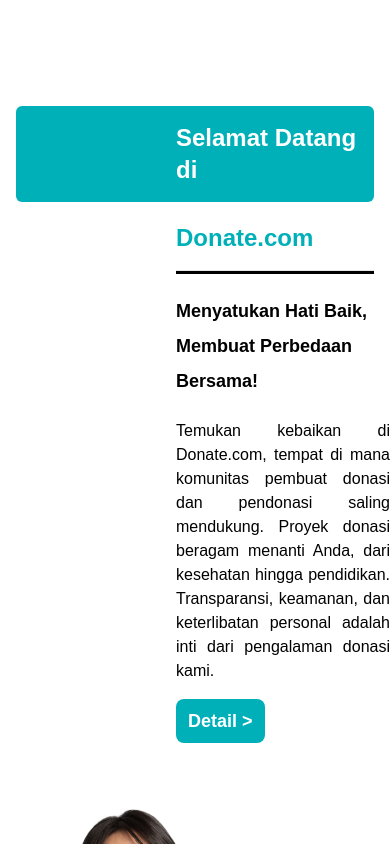
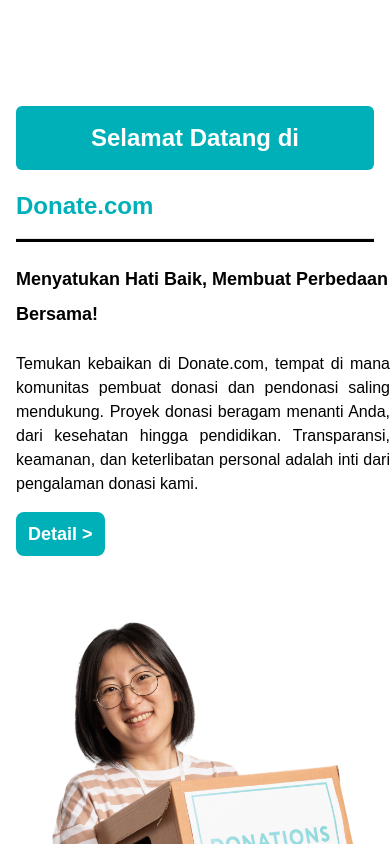
Before and after one commit to Capstone-Project-DonateCom/Donate.com-Projects, a React (Create React App) app in the folder front-end/: page / in a window 390 px wide. Shown: the part 960-1804 px from the top of the page. Built offline with nearby package versions, Linux system fonts and the light colour scheme.

Commit message:
Respinsive Done

```diff
--- a/front-end/src/containers/Donates.js
+++ b/front-end/src/containers/Donates.js
@@ -68,9 +68,9 @@
   };
 
   return (
-    <div>
+    <div className="min-w-[375px]">
       {/* Hero */}
-      <div className="flex flex-col md:flex-row items-center justify-center mt-32 ml-11 mr-6 space-y-8 md:space-y-0 md:space-x-8 min-w-[375px]">
+      <div className="flex flex-col md:flex-row items-center justify-center mt-32 ml- mr- space-y-8 md:space-y-0 md:space-x-8 min-w-[375px]">
         <div className="text-center">
           <img
             data-aos="fade-up"
--- a/front-end/src/containers/Events.js
+++ b/front-end/src/containers/Events.js
@@ -43,13 +43,17 @@
 
   return (
     <div>
+      <div className="min-w-[375px]">
         <div
           data-aos="fade-up"
           data-aos-duration="3000"
           className="bg-[#00B0B9] px-8 py-12 mx-8 rounded-3xl"
         >
           <div data-aos="fade-up" data-aos-duration="3000" className="flex">
-          <form onSubmit={(e) => e.preventDefault()} className="flex bg-white min-w-[600px] mx-auto px-4 py-2 rounded-md justify-between items-center gap-x-2">
+            <form
+              onSubmit={(e) => e.preventDefault()}
+              className="flex w-[700px] bg-white  mx-auto px-4 py-2 rounded-md justify-between items-center gap-x-2"
+            >
               <input
                 className="bg-transparent outline-none w-full"
                 placeholder="Masukkan Event..."
@@ -61,6 +65,7 @@
                 <img className="w-[28px]" src={searchIcon} alt="search icon" />
               </div>
             </form>
+          </div>
         </div>
         <div className="grid grid-cols-1 md:grid-cols-2 lg:grid-cols-3 xl:grid-cols-3 mt-16 gap-20">
           {data.map((event, index) => (
@@ -91,7 +96,9 @@
             <p className="text-white t">About us</p>
           </div>
           <div className="mt-[rem] sm:mr-8 md:mr-16 lg:mr-32 mx-auto md:mx-0">
-            <p className="flex justify-center text-white mb-[2rem] font-bold">Sponsored By</p>
+            <p className="flex justify-center text-white mb-[2rem] font-bold">
+              Sponsored By
+            </p>
             <img className="w-full" src={sponsor} alt="Sponsor" />
           </div>
         </div>
--- a/front-end/src/containers/Homepage.js
+++ b/front-end/src/containers/Homepage.js
@@ -15,7 +15,7 @@
 
 const Homepage = () => {
   return (
-    <div>
+    <div className="min-w-[375px]">
       {/* Hero */}
       <div className="flex flex-col md:flex-row mx-auto min-w-[375px]">
         <div className="animation-container md:w-1/2 font-bold">
@@ -97,17 +97,18 @@
         <div className="w-full md:w-1/2 py-4 md:py-20 min-w-[375px]">
           <div>
             <div className="bg-[#00B0B9] rounded-md py-4 md:py-10 mx-4 md:mx-0">
-              <p className="ml-40 text-white text-2xl md:text-5xl font-bold">
+              <p className="flex justify-center text-white text-2xl md:text-5xl font-bold">
                 Selamat Datang di
               </p>
             </div>
-            <div className="ml-40">
-              <p className="text-[#00B0B9] text-2xl md:text-5xl font-semibold mt-5 ml-4 md:ml-0">
+            <div className="lg:ml-40 md:ml-0 sm:ml-0">
+              <div className="">
+                <p className="text-[#00B0B9] text-2xl md:text-5xl font-semibold mt-5 ml-4 md:ml-0 smk">
                   Donate.com
                 </p>
               </div>
-          </div>
-          <div className="ml-40">
+
+              <div className="">
                 <div>
                   <hr className="h-1 bg-black mt-4 mx-4 md:mx-0"></hr>
                 </div>
@@ -118,13 +119,13 @@
                 </div>
               </div>
               <div>
-            <div className="ml-40 mt-5">
+                <div className="mt-5">
                   <p className="ml-4 md:ml-0 text-justify text-base md:text-xl">
-                Temukan kebaikan di Donate.com, tempat di mana komunitas pembuat
-                donasi dan pendonasi saling mendukung. Proyek donasi beragam
-                menanti Anda, dari kesehatan hingga pendidikan. Transparansi,
-                keamanan, dan keterlibatan personal adalah inti dari pengalaman
-                donasi kami.
+                    Temukan kebaikan di Donate.com, tempat di mana komunitas
+                    pembuat donasi dan pendonasi saling mendukung. Proyek donasi
+                    beragam menanti Anda, dari kesehatan hingga pendidikan.
+                    Transparansi, keamanan, dan keterlibatan personal adalah
+                    inti dari pengalaman donasi kami.
                   </p>
                   <div className="mt-4 ml-4 md:ml-0">
                     <Link to="/about">
@@ -133,7 +134,8 @@
                       </button>
                     </Link>
                   </div>
-
+                </div>
+              </div>
             </div>
           </div>
         </div>
@@ -145,7 +147,7 @@
 
       {/* Kategori Donasi */}
       <div data-aos="fade-up" data-aos-duration="3000">
-        <div className="bg-[#00B0B9] h-auto sm:h-[1000px] md:h-[700px] rounded-[5rem] text-center md:text-left">
+        <div className="bg-[#00B0B9] h-auto sm:h-[1000px] md:h-[700px] rounded-[5rem] text-center md:text-left min-w-[375px]">
           <p className="text-white pt-8 md:pt-20 pl-8 md:pl-40 text-[2rem] md:text-[3rem] font-bold">
             Kategori Donasi
           </p>
```
Lines whose indentation alone changed are shown as unchanged.
